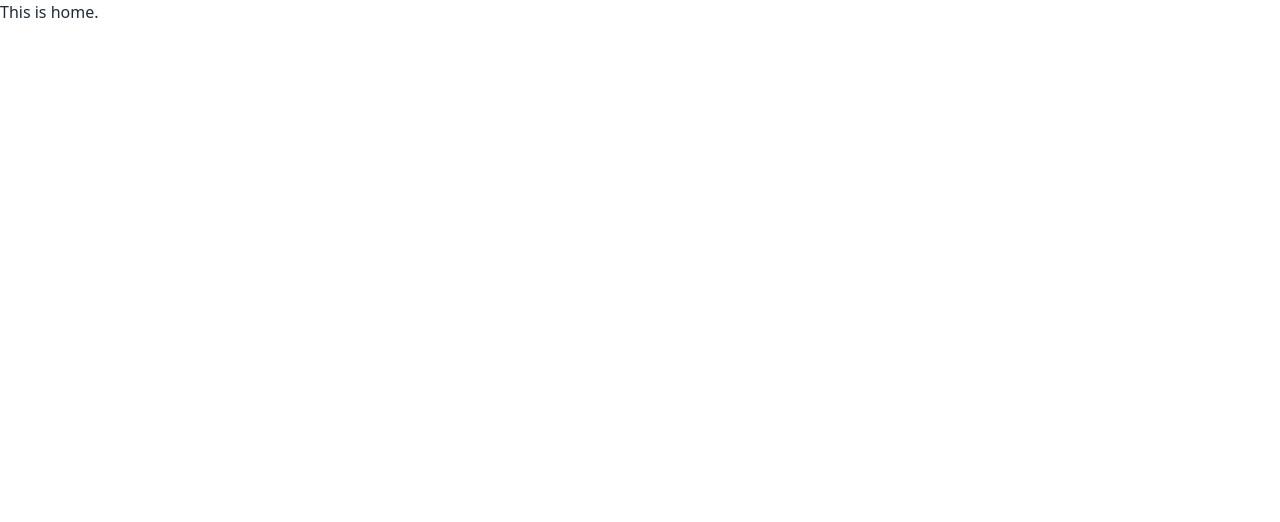
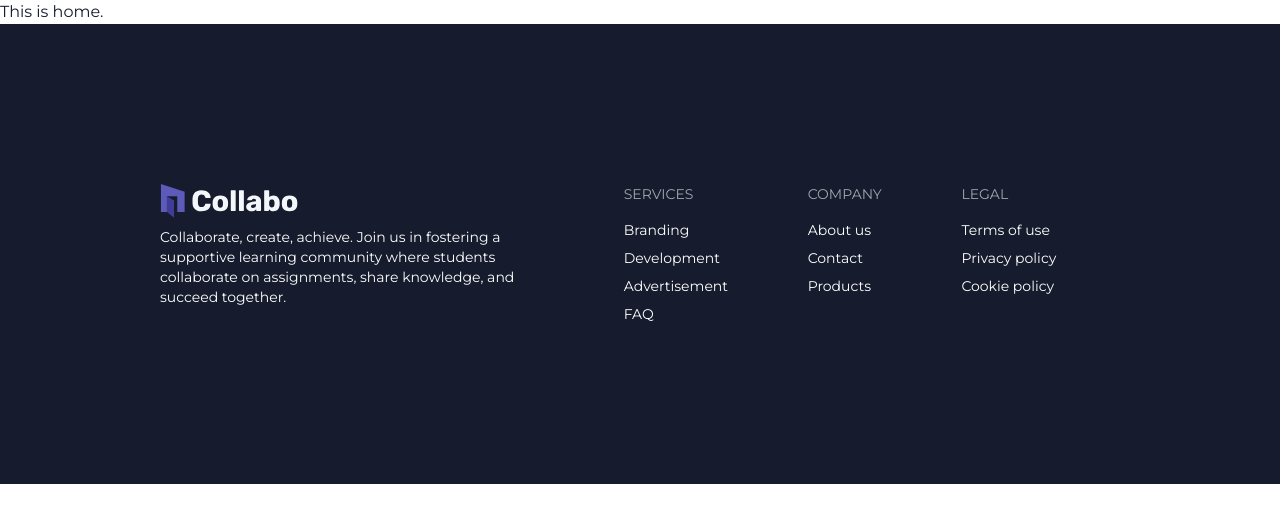
Before and after one commit to alexsarker/collabo-client, a React (Vite) app: page / in a window 1280 px wide. Shown: the top 522 px of the page. Built offline with nearby package versions, Linux system fonts and the light colour scheme.

Commit message:
footer done

```diff
--- a/src/Controller/Root.jsx
+++ b/src/Controller/Root.jsx
@@ -4,9 +4,11 @@ import Footer from "../Shared/Footer";
 
 const Root = () => {
   return (
-    <div className="container mx-auto">
-      <Navbar></Navbar>
-      <Outlet></Outlet>
+    <div>
+      <div className="container mx-auto px-4 lg:px-0">
+        <Navbar></Navbar>
+        <Outlet></Outlet>
+      </div>
       <Footer></Footer>
     </div>
   );
--- a/src/Shared/Footer.jsx
+++ b/src/Shared/Footer.jsx
@@ -1,11 +1,36 @@
-
-
+import LogoWhite from "/src/assets/logo-white.svg";
 const Footer = () => {
-    return (
-        <div>
-
-        </div>
-    );
+  return (
+    <footer className="footer bg-main text-white p-40">
+      <aside>
+        <img src={LogoWhite} alt="logo-white" />
+        <p className="max-w-96">
+          Collaborate, create, achieve. Join us in fostering a supportive
+          learning community where students collaborate on assignments, share
+          knowledge, and succeed together.
+        </p>
+      </aside>
+      <nav>
+        <h6 className="footer-title font-normal">Services</h6>
+        <a className="link link-hover">Branding</a>
+        <a className="link link-hover">Development</a>
+        <a className="link link-hover">Advertisement</a>
+        <a className="link link-hover">FAQ</a>
+      </nav>
+      <nav>
+        <h6 className="footer-title font-normal">Company</h6>
+        <a className="link link-hover">About us</a>
+        <a className="link link-hover">Contact</a>
+        <a className="link link-hover">Products</a>
+      </nav>
+      <nav>
+        <h6 className="footer-title font-normal">Legal</h6>
+        <a className="link link-hover">Terms of use</a>
+        <a className="link link-hover">Privacy policy</a>
+        <a className="link link-hover">Cookie policy</a>
+      </nav>
+    </footer>
+  );
 };
 
 export default Footer;
--- a/src/index.css
+++ b/src/index.css
@@ -1,3 +1,13 @@
+@import url("https://fonts.googleapis.com/css2?family=Montserrat:ital,wght@0,100..900;1,100..900&display=swap");
 @tailwind base;
 @tailwind components;
 @tailwind utilities;
+
+body {
+  font-family: "Montserrat", sans-serif;
+  color: #161c2d;
+}
+
+.bg-main {
+ background-color: #161c2d;
+}
```
Also changed, not shown: src/assets/logo-white.svg (added).
